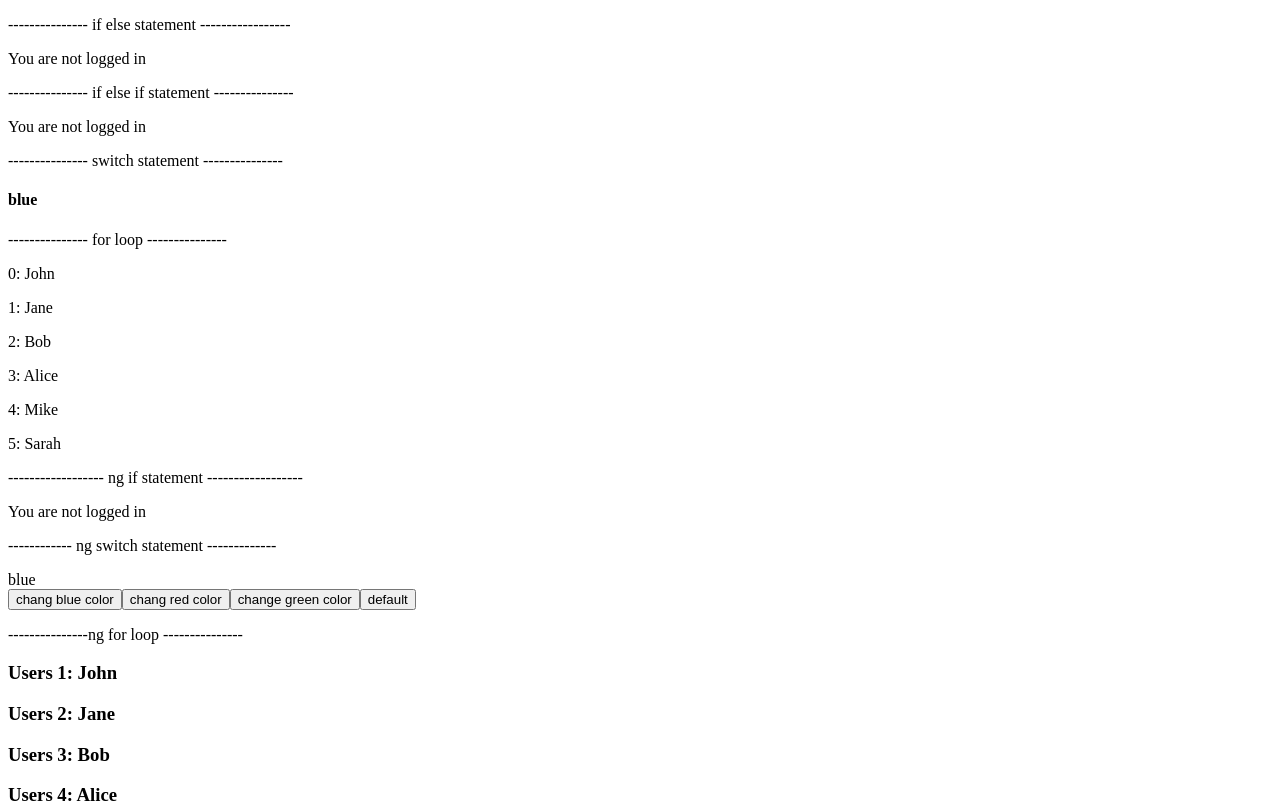
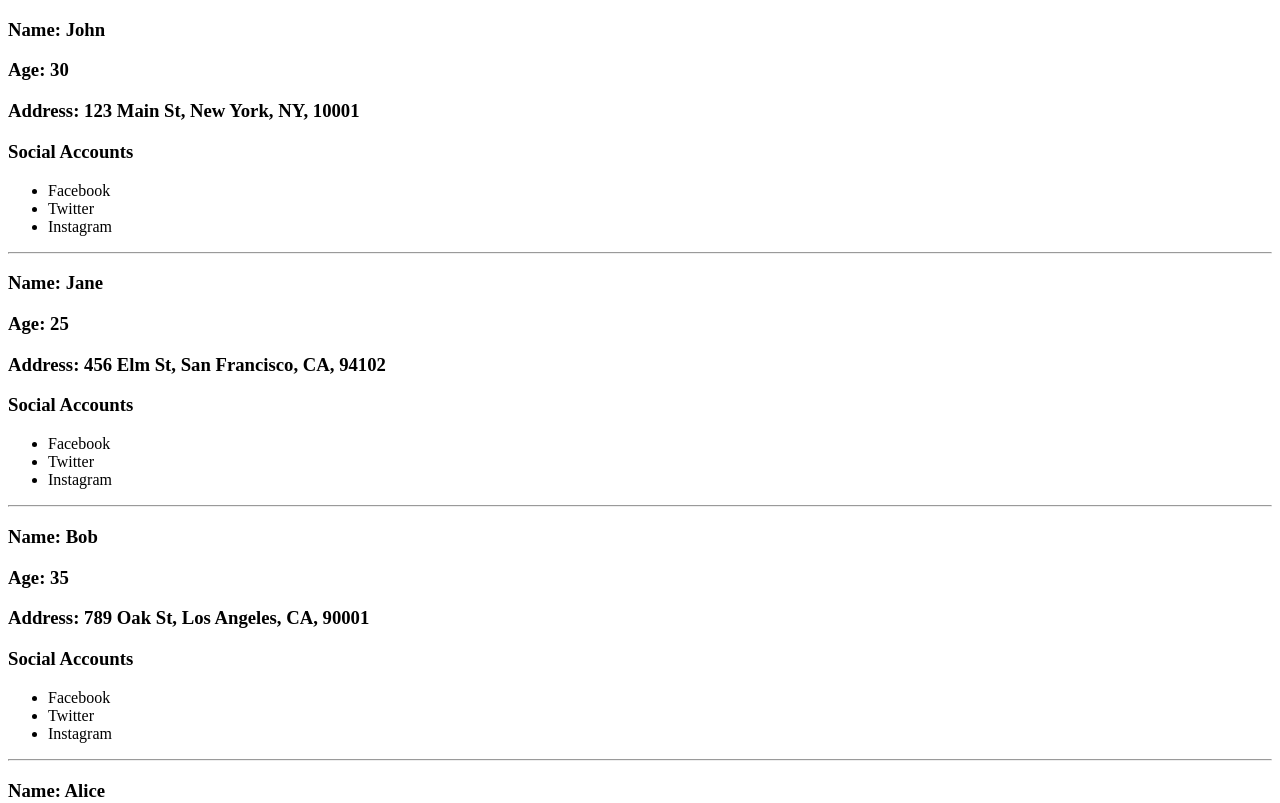
Before and after one commit to 01Deepak/angular-tut, an Angular app: page / in a window 1280 px wide. Shown: the top 803 px of the page. Built offline with nearby package versions, Linux system fonts and the light colour scheme.

Commit message:
nested loop

```diff
--- a/src/app/app.component.html
+++ b/src/app/app.component.html
@@ -1,3 +1,4 @@
 <!-- <app-counter></app-counter> -->
  <!-- <app-property-binding></app-property-binding> -->
-  <app-control-satatement></app-control-satatement>
+  <!-- <app-control-satatement></app-control-satatement> -->
+<app-nested-loop></app-nested-loop>
--- a/src/app/app.component.ts
+++ b/src/app/app.component.ts
@@ -3,10 +3,11 @@ import { RouterOutlet } from '@angular/router';
 import { CounterComponent } from "./component/counter/counter.component";
 import { PropertyBindingComponent } from "./component/property-binding/property-binding.component";
 import { ControlSatatementComponent } from "./component/control-satatement/control-satatement.component";
+import { NestedLoopComponent } from "./component/nested-loop/nested-loop.component";
 
 @Component({
   selector: 'app-root',
-  imports: [RouterOutlet, CounterComponent, PropertyBindingComponent, ControlSatatementComponent],
+  imports: [RouterOutlet, CounterComponent, PropertyBindingComponent, ControlSatatementComponent, NestedLoopComponent],
   templateUrl: './app.component.html',
   styleUrl: './app.component.scss'
 })
--- /dev/null
+++ b/src/app/component/nested-loop/nested-loop.component.html
@@ -0,0 +1,12 @@
+<div *ngFor="let user of users">
+<h3>Name: {{user.name}}</h3>
+<h3>Age: {{user.age}}</h3>
+<h3>Address: {{user.address.street}}, {{user.address.city}}, {{user.address.state}}, {{user.address.zip}}</h3>
+<h3>Social Accounts</h3>
+<ul>
+    <li *ngFor="let account of user.socialAccounts">
+        {{account}}
+    </li>
+</ul>
+<hr *ngIf="user !== users[users.length - 1]">
+</div>
--- /dev/null
+++ b/src/app/component/nested-loop/nested-loop.component.ts
@@ -0,0 +1,49 @@
+import { Component } from '@angular/core';
+import { NgFor,NgIf } from '@angular/common';
+
+@Component({
+  selector: 'app-nested-loop',
+  imports: [NgFor,NgIf],
+  templateUrl: './nested-loop.component.html',
+  styleUrl: './nested-loop.component.scss'
+})
+export class NestedLoopComponent {
+  users=[
+    {
+      name: 'John', age: 30,
+      address: {
+        street: '123 Main St', city: 'New York', state: 'NY', zip: '10001'
+      },
+    socialAccounts:[
+      'Facebook', 'Twitter', 'Instagram'
+    ]
+  },
+  {
+    name: 'Jane', age: 25,
+    address: {
+      street: '456 Elm St', city: 'San Francisco', state: 'CA', zip: '94102'
+    },
+    socialAccounts: [
+      'Facebook', 'Twitter', 'Instagram'
+    ]
+  },
+  {
+    name: 'Bob', age: 35,
+    address: {
+      street: '789 Oak St', city: 'Los Angeles', state: 'CA', zip: '90001'
+    },
+    socialAccounts: [
+      'Facebook', 'Twitter', 'Instagram'
+    ]
+  },
+  {
+    name: 'Alice', age: 40,
+    address: {
+      street: '101 Pine St', city: 'Seattle', state: 'WA', zip: '98101'
+    },
+    socialAccounts: [
+      'Facebook', 'Twitter', 'Instagram'
+    ]
+  }
+  ]
+}
```
Also changed, not shown: src/app/component/nested-loop/nested-loop.component.scss (added), 1 other file (tests, documents, lock files or other folders).
